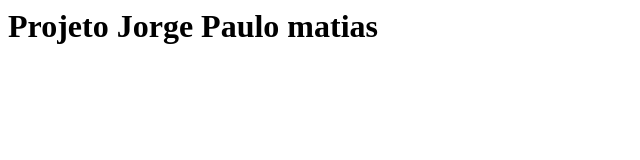
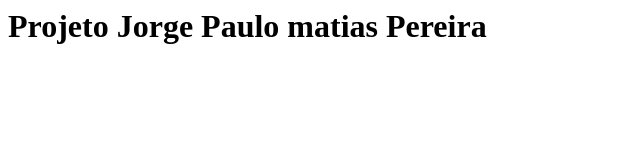
Before and after one commit to JorgePauloMatias/meu-site, a plain HTML site: page index.html in a window 1280 px wide. Shown: the whole page, without its empty margins (0-640 px from the left). Drawn offline with Linux system fonts and the light colour scheme.

Commit message:
mais nome

```diff
--- a/index.html
+++ b/index.html
@@ -3,7 +3,7 @@
     </head>
 
     <body>
-        <h1> Projeto  Jorge Paulo matias</h1>
+        <h1> Projeto  Jorge Paulo matias Pereira</h1>
     </body>
 
 </html>
```
